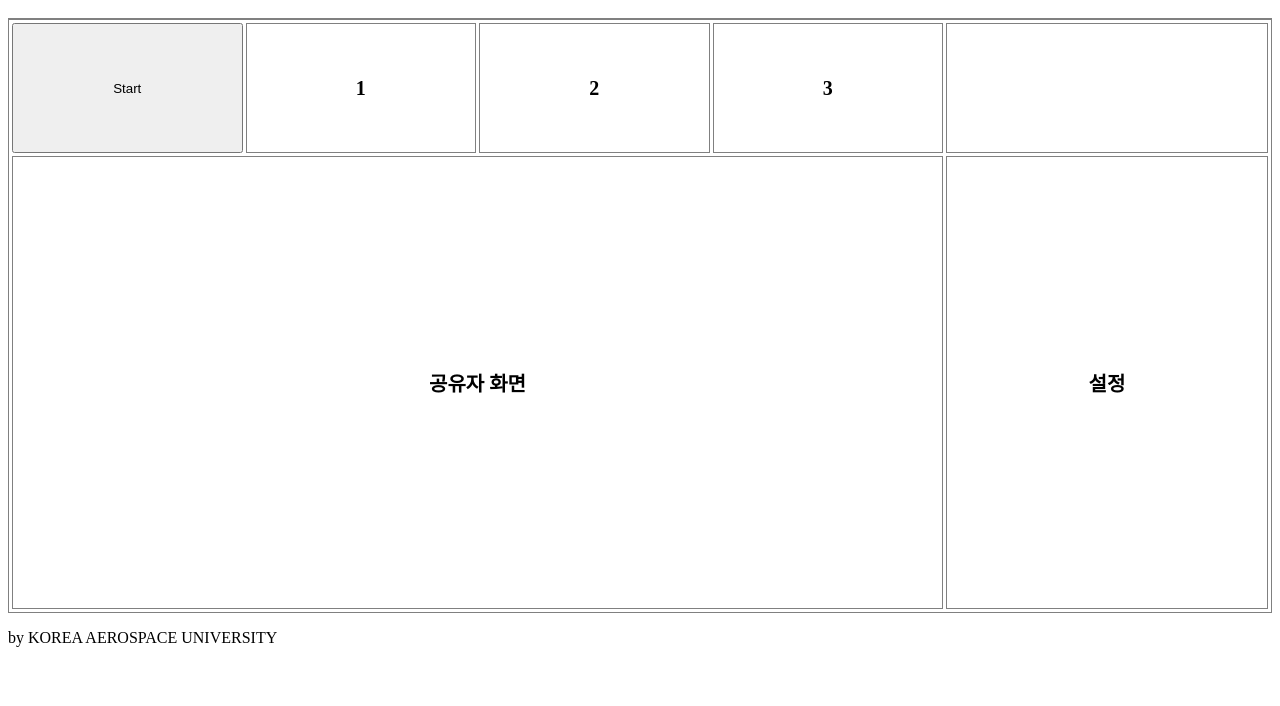
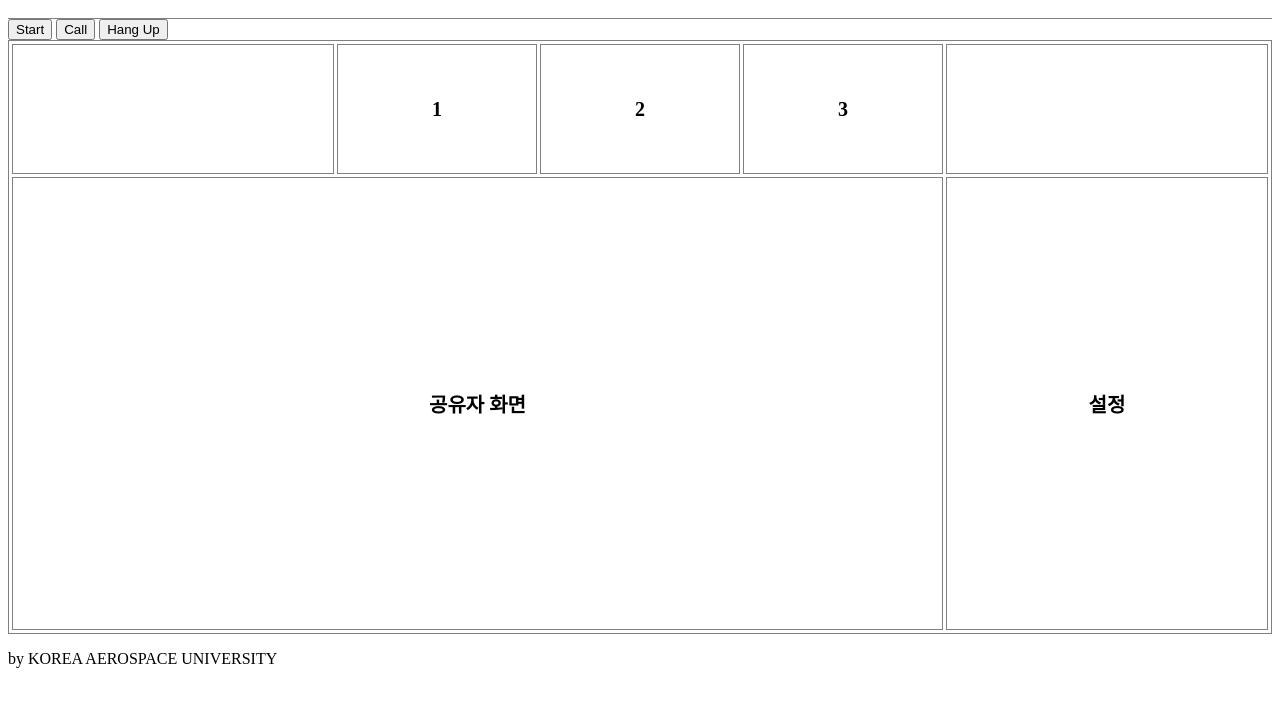
Before and after one commit to aldrn29/Learning-Point, a plain HTML site: page Webpage Step01/main.html in a window 1280 px wide. Shown: the part 82-788 px from the top of the page. Drawn offline with Linux system fonts and the light colour scheme.

Commit message:
Update main.html

```diff
--- a/Webpage Step01/main.html
+++ b/Webpage Step01/main.html
@@ -8,17 +8,21 @@
 
 <body>
   <h1><a href="index.html">Learning Point</a></h1>
+  <button id="startButton">Start</button>
+  <button id="callButton">Call</button>
+  <button id="hangupButton">Hang Up</button>
   <div class="container">
 
-    <button id="startButton">Start</button>
+    <div class="item">
+      <video id="remoteVideo" autoplay playsinline></video>
+    </div>
     <div class="item">1</div>
     <div class="item">2</div>
     <div class="item">3</div>
 
     <div class="item">
       <!-- 디바이스 카메라 연결-->
-      <video autoplay playsinline></video>
-      <script src="main.js"></script>
+      <video id="localVideo" autoplay playsinline></video>
     </div>
     <div class="item">공유자 화면</div>
     <div class="item">설정</div>
@@ -26,6 +30,7 @@
   <p>
     by KOREA AEROSPACE UNIVERSITY
   </p>
+  <script src="main.js"></script>
 </body>
 
 </html>
```
